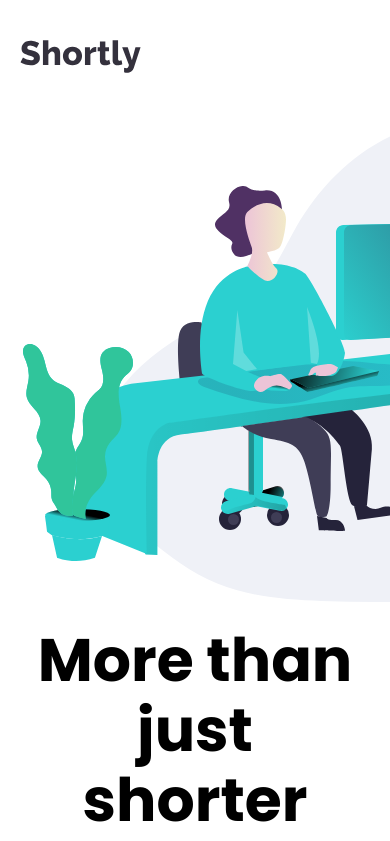
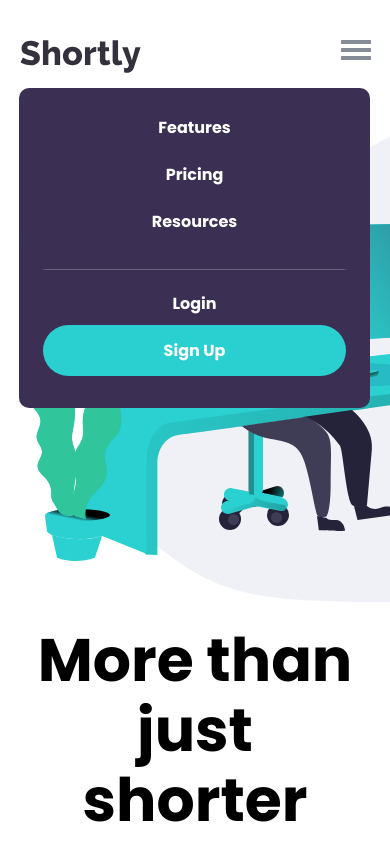
Before and after one commit to giandefaria/url-shortening-api-master, a React (Create React App) app: page / in a window 390 px wide. Shown: the top 841 px of the page. Built offline with nearby package versions, Linux system fonts and the light colour scheme.

Commit message:
criei o menu na versão mobile, falta adicionar função de ocultar e mostrar ao clicar no icone

```diff
--- a/src/Headers.js
+++ b/src/Headers.js
@@ -1,4 +1,5 @@
 import logo from './images/logo.svg'
+import menu from './images/icon-menu.svg'
 import './styles/Header.css'
 
 function test() {
@@ -25,6 +26,8 @@ function test() {
 
             </section>
 
+            <img className='menu--icon' src={menu} alt="menu" />
+
         </header>
   );
 }
--- a/src/styles/Header.css
+++ b/src/styles/Header.css
@@ -36,13 +36,78 @@
 }
 
 
+@media screen and (min-width: 731px) {
+
+    .menu--icon {
+        display: none;
+    }
+}
+
 @media screen and (max-width: 730px) {
-    .login--box  {
-        display: none;
+
+    .menu--icon {
+        display: block;
+        width: 30px;
+        height: 20px;
+        filter: opacity(0.8);
+    }
+
+    .header--container {
+        position: relative;
+    }
+
+    .nav--links, .login--acess {
+        display: flex;
+        list-style: none;
+        gap: 20px;
+        flex-direction: column;
+        align-items: center;
+        border-radius: 10px;
+    }
+
+    .nav--links li a, .login--acess li a {
+
+        font-size: 16px;
+        color: white;
     }
 
     .nav--links {
-        display: none;
+        position: absolute;
+        top: 120%;
+        text-align: center;
+        left: 0px;
+        margin-left: 5%;
+        background: hsl(257, 27%, 26%);
+        width: 95%;
+        padding-bottom: 45px;
+        padding-top: 25px;
     }
 
+    .login--box  {
+        display: block;
+        position: absolute;
+        width: 95%;
+        top: 485%;
+        left: 0;
+        margin-left: 5%;
+        background: hsl(257, 27%, 26%);
+        border-radius: 10px;
+        padding-top: 35px;
+        padding-bottom: 45px;
+    }
+
+    .login--acess {
+
+    width: 90%;
+    padding-top: 20px;
+    margin: 0 auto;
+    background: linear-gradient(to bottom, hsl(257, 7%, 63%) 0%, transparent 1%);
+    }
+
+    #sign--up {
+        padding: 14px 31vw;
+        font-size: 16px;
+    }
+
+
 }
```
Also changed, not shown: src/images/icon-menu.svg (added).
